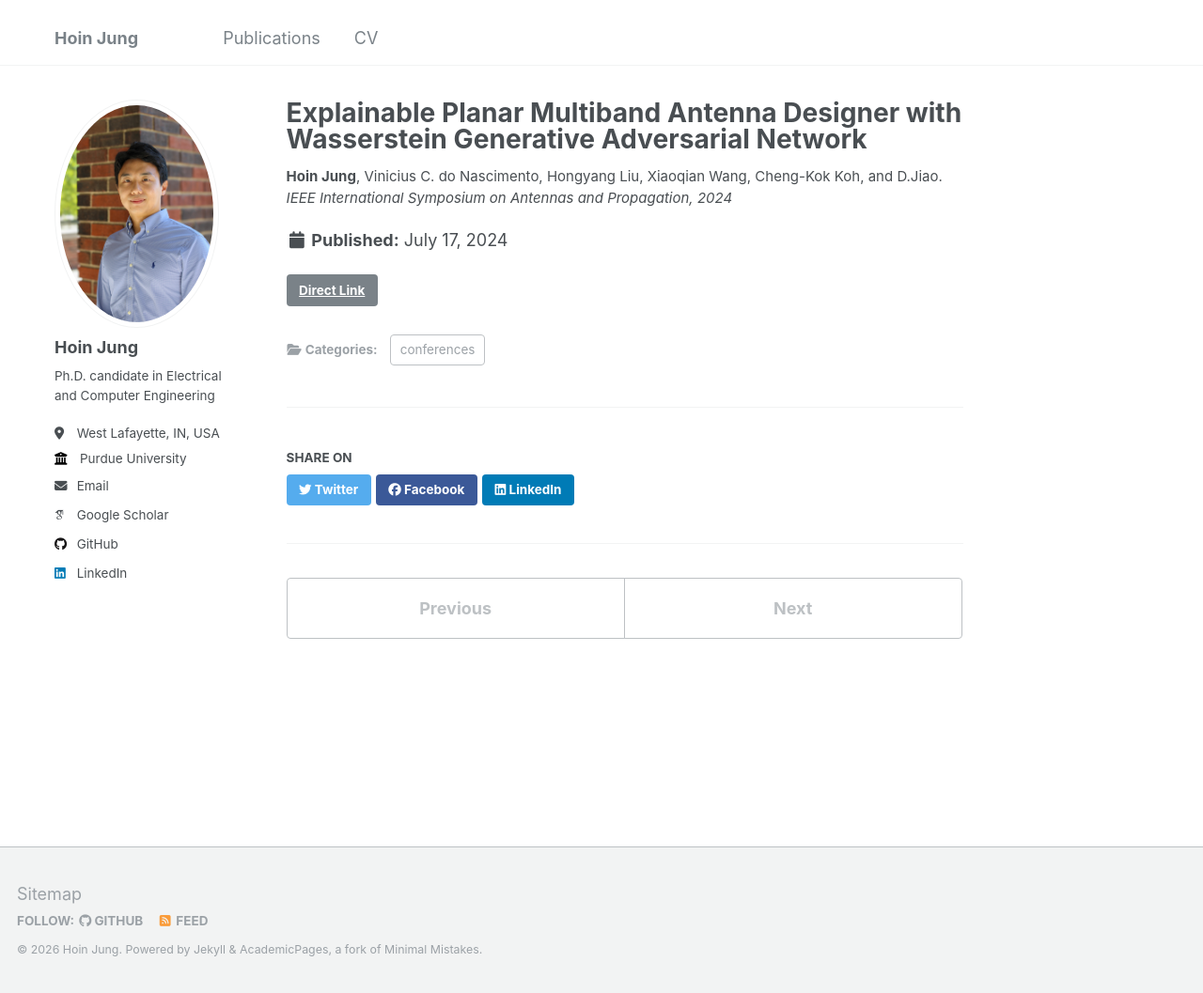
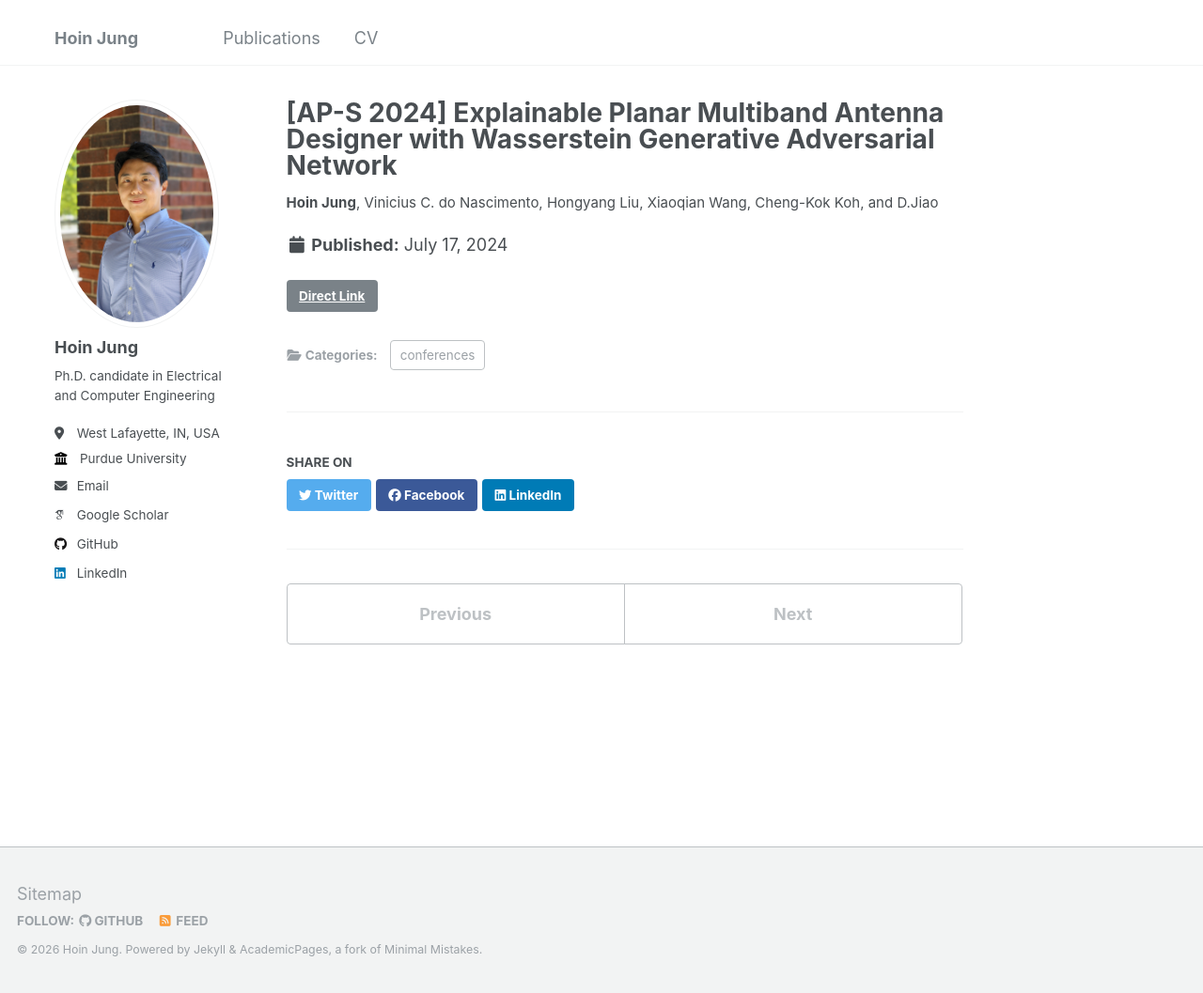
Before and after one commit to HoinJung/hoinjung.github.io, a Jekyll site: the page built from _publications/2024-07-17-Antenna.md, in a window 1280 px wide and 1057 px high. Shown: the whole window at 94% size. Built offline with Jekyll 4.4.1, drawn with Linux system fonts in a browser that asks for light colours; some web fonts are replaced.

Commit message:
Update title and citation formatting in Antenna.md

```diff
--- a/_publications/2024-07-17-Antenna.md
+++ b/_publications/2024-07-17-Antenna.md
@@ -1,5 +1,5 @@
 ---
-title: "Explainable Planar Multiband Antenna Designer with Wasserstein Generative Adversarial Network"
+title: "**[AP-S 2024]** Explainable Planar Multiband Antenna Designer with Wasserstein Generative Adversarial Network"
 collection: publications
 category: conferences
 permalink: /publication/2024-07-17-Antenna
@@ -7,5 +7,5 @@ date: 2024-07-17
 link: "https://ieeexplore.ieee.org/abstract/document/10685948"
 # paperurl: 'http://hoinjung.github.io/files/pdf/research/Explainable_Antenna.pdf'
 github: "https://github.com/HoinJung/BEmodule-Satellite-Building-Segmentation"
-citation: '<b>Hoin Jung</b>, Vinicius C. do Nascimento, Hongyang Liu, Xiaoqian Wang, Cheng-Kok Koh, and D.Jiao. <i>IEEE International Symposium on Antennas and Propagation, 2024</i>'
+citation: '<b>Hoin Jung</b>, Vinicius C. do Nascimento, Hongyang Liu, Xiaoqian Wang, Cheng-Kok Koh, and D.Jiao'
 ---
```
